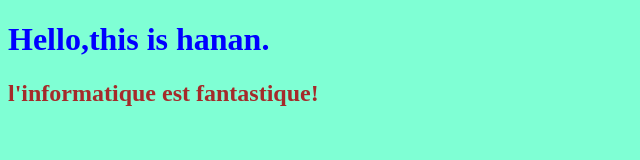
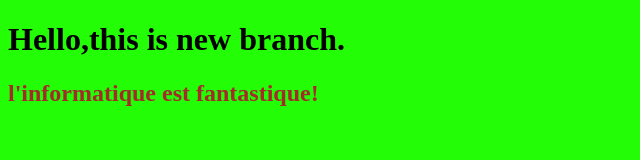
Before and after one commit to HananElghayati/myproject, a plain HTML site: page index.html in a window 1280 px wide. Shown: the whole page, without its empty margins (0-640 px from the left). Drawn offline with Linux system fonts and the light colour scheme.

Commit message:
changing style for the title

```diff
--- a/index.html
+++ b/index.html
@@ -7,7 +7,7 @@
     <link rel="stylesheet" href="style.css">
 </head>
 <body>
-    <h1>Hello,this is hanan.</h1>
+    <h1>Hello,this is new branch.</h1>
     <h2>l'informatique est fantastique!</h2>
     <script src="app.js"></script>
 </body>
--- a/style.css
+++ b/style.css
@@ -1,9 +1,9 @@
 h1{
-   color: blue;
+   color: black;
 }
 h2{
     color: brown;
 }
 body{
-    background-color: aquamarine;
+    background-color: rgb(35, 253, 6);
 }
```
